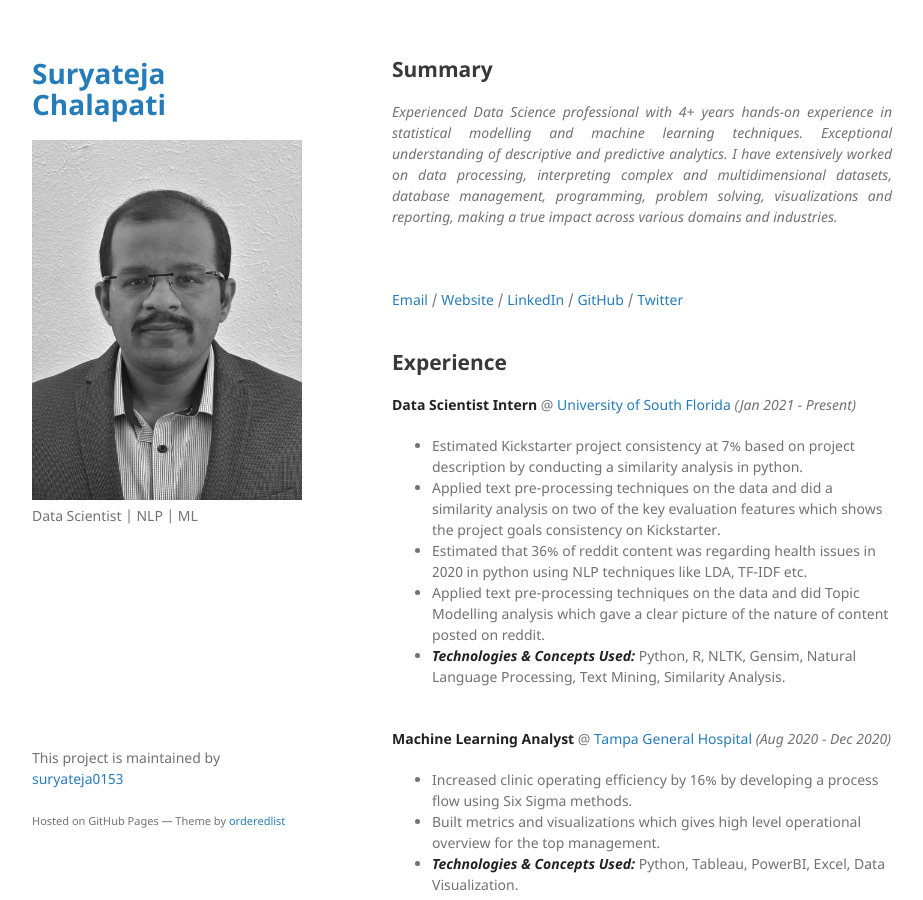
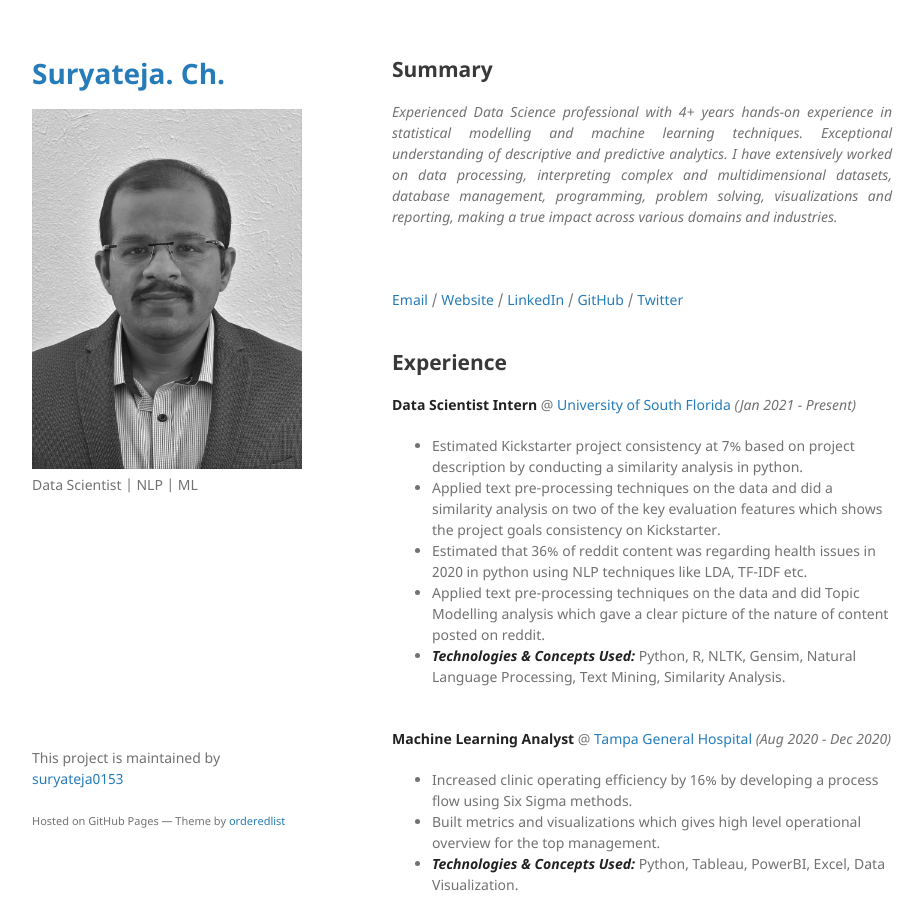
Before and after one commit to suryateja0153/Digital_Resume, a Jekyll site: the page built from index.md, in a window 1280 px wide and 900 px high. Shown: the whole window, without its empty margins (178-1101 px from the left). Built offline with Jekyll 4.4.1, drawn with Linux system fonts in a browser that asks for light colours; our own code applies the rules of GitHub Pages for plain Markdown files.

Commit message:
Updated default.html

```diff
--- a/_layouts/default.html
+++ b/_layouts/default.html
@@ -16,7 +16,7 @@
     <div class="wrapper">
       <header>
         <!-- <h1><a href="{{ "/" | absolute_url }}">{{ site.title | default: site.github.repository_name }}</a></h1> -->
-        <h1><a href="{{ "/" | absolute_url }}">Suryateja Chalapati</a></h1>
+        <h1><a href="{{ "/" | absolute_url }}">Suryateja. Ch.</a></h1>
 
         {% if site.logo %}
           <img src="{{site.logo | relative_url}}" alt="Logo" />
```
